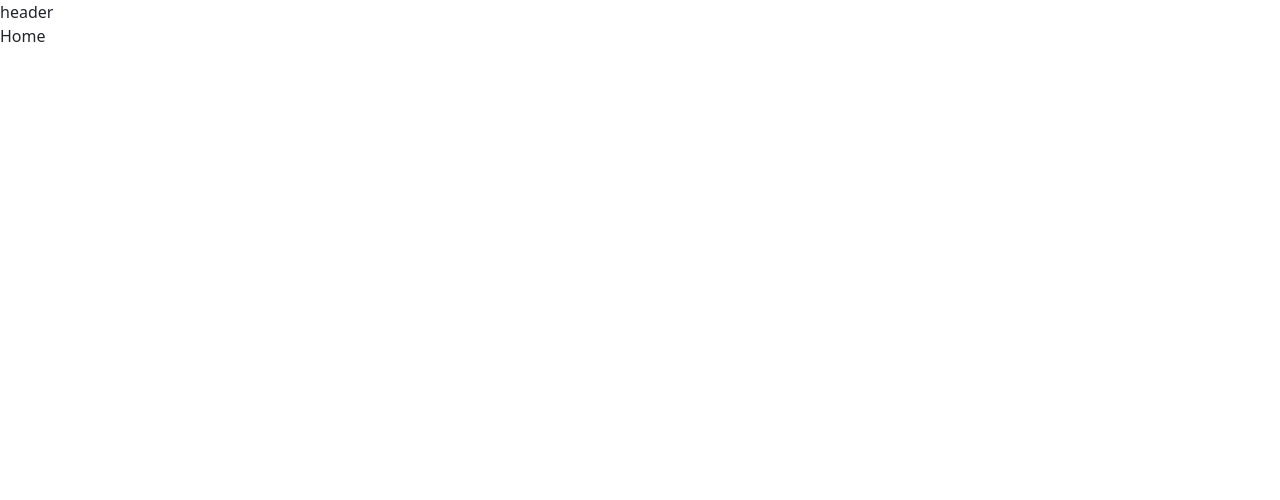
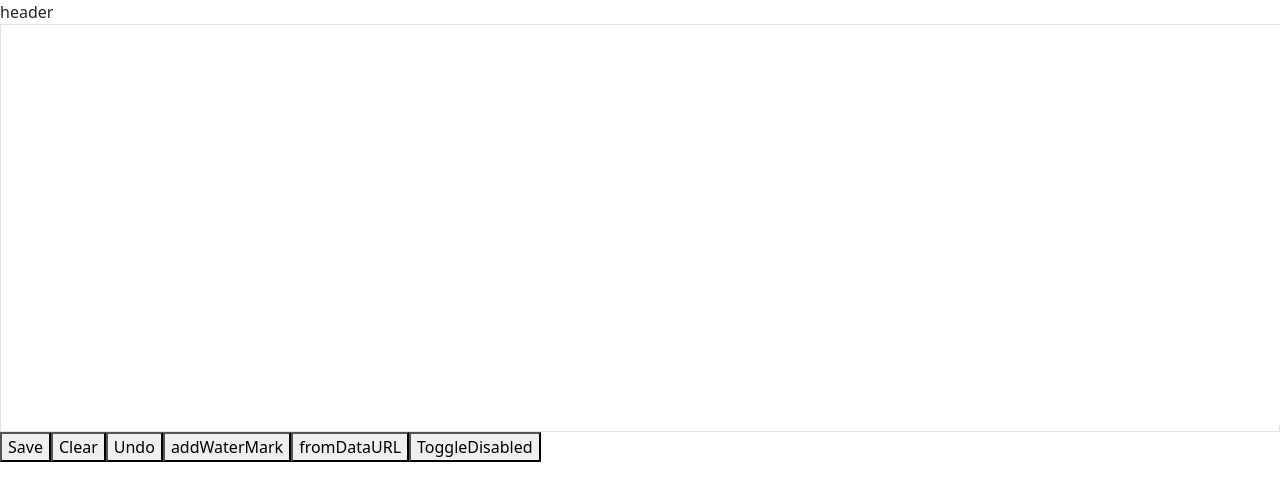
Before and after one commit to JGuridi16/signature-app, a Vue app: page / in a window 1280 px wide. Shown: the top 500 px of the page. Built offline with nearby package versions, Linux system fonts and the light colour scheme.

Commit message:
Adding signature pad

```diff
--- a/package.json
+++ b/package.json
@@ -10,6 +10,7 @@
     "@popperjs/core": "^2.11.8",
     "axios": "^1.4.0",
     "bootstrap": "^5.3.0",
+    "signature_pad": "^4.1.5",
     "vue": "^3.3.2",
     "vue-router": "^4.2.2"
   },
--- a/src/App.vue
+++ b/src/App.vue
@@ -7,7 +7,7 @@
   </div>
 </template>
 <script setup>
-import { AppHeader } from '@/components/common'
+import { AppHeader } from '@/components/layout'
 </script>
 
 <style scoped>
--- /dev/null
+++ b/src/components/common/CustomSignaturePad.vue
@@ -0,0 +1,166 @@
+<template>
+  <div @touchmove.prevent>
+    <canvas
+      :id="id"
+      class="canvas"
+      :data-uid="id"
+      :disabled="disabled"
+    ></canvas>
+  </div>
+</template>
+<script setup>
+import SignaturePad from "signature_pad";
+import { computed, onMounted, reactive, ref, watch } from "vue";
+import { signatureColorOption } from '@/utils/constants/signature-color-option.js';
+
+const props = defineProps({
+  id: {
+    type: String,
+    default: () => `signature-pad-${Math.random()}`,
+    required: false,
+  },
+  width: {
+    type: String,
+    default: '100%',
+  },
+  height: {
+    type: String,
+    default: '100%',
+  },
+  disabled: {
+    type: Boolean,
+    default: false,
+  },
+  colorOption: {
+    type: Number,
+    default: () => 0,
+  },
+  clearOnResize: {
+    type: Boolean,
+    default: false,
+  },
+  watermark: {
+    type: Object,
+    default: () => {},
+  },
+  defaultUrl: {
+    type: String,
+    default: "",
+  }
+})
+
+const sig = ref({});
+
+watch(
+  () => props.disabled,
+  (val) => {
+    if (val) sig.value.off();
+    else sig.value.on();
+  }
+);
+
+onMounted(() => {
+  draw();
+})
+
+//computed
+const getSignatureOption = computed(() => {
+  switch(props.colorOption) {
+    case signatureColorOption.Primary:
+    default:
+      return {
+        backgroundColor: "rgb(255,255,255)",
+        penColor: "rgb(0, 0, 0)",
+      }
+  }
+});
+const isEmptySignature = computed(() => sig.value._isEmpty);
+const fromDataURL = computed(() => (url) => sig.value.fromDataURL(url));
+
+//methods
+const draw = () => {
+  let canvas = document.getElementById(props.id);
+  sig.value = new SignaturePad(canvas, getSignatureOption.value);
+
+  window.addEventListener("resize", resizeCanvas(canvas));
+  resizeCanvas(canvas);
+  if (props.defaultUrl !== "") {
+    fromDataURL(props.defaultUrl);
+  }
+  if (props.disabled) sig.value.off();
+  else sig.value.on();
+};
+
+function resizeCanvas(c) {
+  let url;
+  if (!isEmptySignature.value) url = save();
+  let ratio = Math.max(window.devicePixelRatio || 1, 1);
+  const reg = RegExp(/px/);
+  c.width = reg.test(props.width) ? props.width.replace(/px/g, "") * ratio : c.offsetWidth * ratio;
+  c.height = reg.test(props.height) ? props.height.replace(/px/g, "") * ratio : c.offsetHeight * ratio;
+  c.getContext("2d").scale(ratio, ratio);
+  clear();
+  !props.clearOnResize && url !== undefined && fromDataURL.value(url);
+  if(props.watermark) Object.keys(props.watermark)?.length && addWaterMark(props.watermark);
+}
+
+const clear = () => {
+  sig.value.clear();
+};
+const save = (format) => {
+  return format ? sig.value.toDataURL(format) : sig.value.toDataURL();
+  // signaturePad.toDataURL(); // save image as PNG
+  // signaturePad.toDataURL("image/jpeg"); // save image as JPEG
+  // signaturePad.toDataURL("image/svg+xml"); // save image as SVG
+};
+const undo = () => {
+  let data = sig.value.toData();
+  if (!data) return;
+
+  data.pop();
+  sig.value.fromData(data);
+};
+const addWaterMark = (data) => {
+  if (!(Object.prototype.toString.call(data) == "[object Object]")) {
+    throw new Error("Expected Object, got " + typeof data + ".");
+  }
+  let vCanvas = document.getElementById(props.id);
+  let textData = {
+    text: data.text || "",
+    x: data.x || 20,
+    y: data.y || 20,
+    sx: data.sx || 40,
+    sy: data.sy || 40,
+  };
+
+  let ctx = vCanvas.getContext("2d");
+  ctx.font = data.font || "20px sans-serif";
+  ctx.fillStyle = data.fillStyle || "#333";
+  ctx.strokeStyle = data.strokeStyle || "#333";
+  if (data.style == "all") {
+    ctx.fillText(textData.text, textData.x, textData.y);
+    ctx.strokeText(textData.text, textData.sx, textData.sy);
+  } else if (data.style == "stroke") {
+    ctx.strokeText(textData.text, textData.sx, textData.sy);
+  } else {
+    ctx.fillText(textData.text, textData.x, textData.y);
+  }
+  sig.value._isEmpty = false;
+};
+
+defineExpose({
+  save,
+  clear,
+  isEmpty: isEmptySignature.value,
+  undo,
+  addWaterMark,
+  fromDataURL: fromDataURL.value,
+})
+</script>
+<style scoped>
+#sig-canvas {
+  border: 2px dotted #CCCCCC;
+  border-radius: 15px;
+  cursor: crosshair;
+}
+</style>
--- a/src/components/common/index.js
+++ b/src/components/common/index.js
@@ -1 +1 @@
-export { default as AppHeader } from './AppHeader.vue';
+export { default as CustomSignaturePad } from './CustomSignaturePad.vue';
--- /dev/null
+++ b/src/components/layout/index.js
@@ -0,0 +1 @@
+export { default as AppHeader } from './AppHeader.vue';
--- a/src/main.js
+++ b/src/main.js
@@ -4,4 +4,6 @@ import router from './router';
 import 'bootstrap';
 import 'bootstrap/dist/css/bootstrap.min.css';
 
-createApp(App).use(router).mount('#app')
+const app = createApp(App);
+
+app.use(router).mount('#app')
--- a/src/router/index.js
+++ b/src/router/index.js
@@ -1,10 +1,12 @@
 import { createRouter, createWebHistory } from 'vue-router';
 import homeRoutes from './home';
+import signatureRoutes from './signature';
 
 const router = createRouter({
   history: createWebHistory(),
   routes: [
-    ...homeRoutes
+    ...homeRoutes,
+    ...signatureRoutes,
   ],
 });
 
--- /dev/null
+++ b/src/router/signature/index.js
@@ -0,0 +1,9 @@
+const routes = [
+  {
+    path: '/signature',
+    name: 'signature',
+    component: () => import('@/views/signature/Main.vue'),
+  },
+];
+
+export default routes;
--- /dev/null
+++ b/src/utils/constants/signature-color-option.js
@@ -0,0 +1,3 @@
+export const signatureColorOption = Object.freeze({
+  Primary: 0,
+});
--- a/src/views/home/Main.vue
+++ b/src/views/home/Main.vue
@@ -1,5 +1,51 @@
 <template>
-  <div>Home</div>
+  <div>
+    <custom-signature-pad
+      ref="signature1"
+      :width="'1280px'"
+      :height="'400px'"
+      :disabled="isDisabled"
+      class="example border"
+    />
+
+    <button @click="save('image/jpeg')">Save</button>
+    <button @click="clear">Clear</button>
+    <button @click="undo">Undo</button>
+    <button @click="addWaterMark">addWaterMark</button>
+    <button @click="fromDataURL">fromDataURL</button>
+    <button @click="handleToggleDisabled">ToggleDisabled</button>
+  </div>
 </template>
 <script setup>
+import { CustomSignaturePad } from '@/components/common';
+
+import { reactive, ref } from 'vue'
+
+const signature1 = ref(null);
+const isDisabled = ref(false);
+
+const save = (t) => console.log(signature1.value.save(t))
+
+const clear = () => signature1.value.clear()
+
+const undo = () => signature1.value.undo();
+
+const addWaterMark = () => {
+  signature1.value.addWaterMark({
+    text: "Ferries del Caribe", // watermark text, > default ''
+    font: "20px Arial",         // mark font, > default '20px sans-serif'
+    style: 'all',               // fillText and strokeText,  'all'/'stroke'/'fill', > default 'fill
+    fillStyle: "red",           // fillcolor, > default '#333'
+    strokeStyle: "blue",	      // strokecolor, > default '#333'
+    x: 100,                     // fill positionX, > default 20
+    y: 200,                     // fill positionY, > default 20
+    sx: 100,                    // stroke positionX, > default 40
+    sy: 200                     // stroke positionY, > default 40
+  });
+}
+
+const fromDataURL = (url) => signature1.value.fromDataURL('');
+// const fromDataURL = (url) => signature1.value.fromDataURL("https://avatars2.githubusercontent.com/u/17644818?s=460&v=4");
+
+const handleToggleDisabled = () => isDisabled.value = !isDisabled.value
 </script>
--- /dev/null
+++ b/src/views/signature/Main.vue
@@ -0,0 +1,5 @@
+<template>
+  <div>main</div>
+</template>
+<script setup>
+</script>
```
Also changed, not shown: src/components/layout/AppHeader.vue (renamed from src/components/common/AppHeader.vue).
